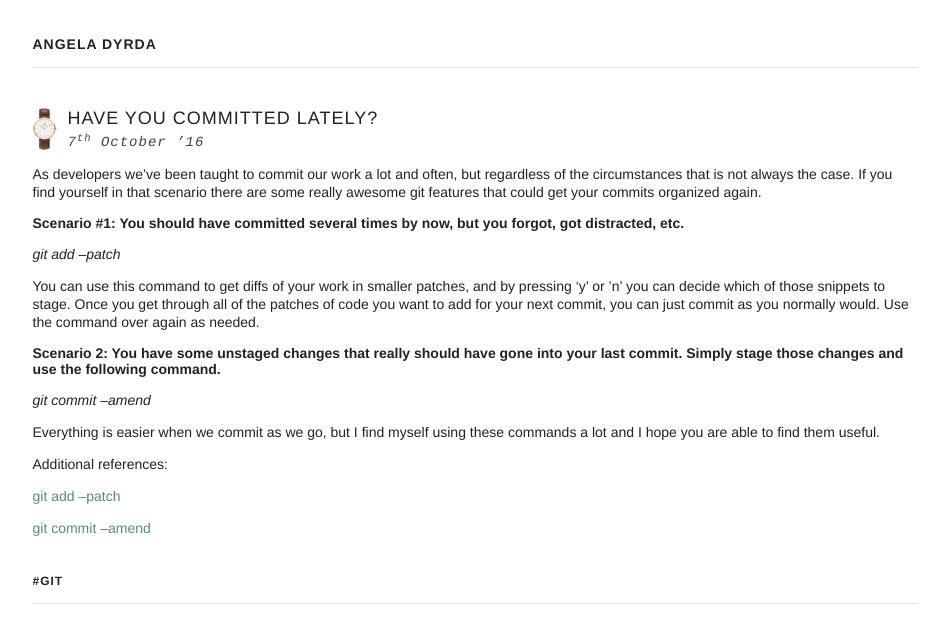
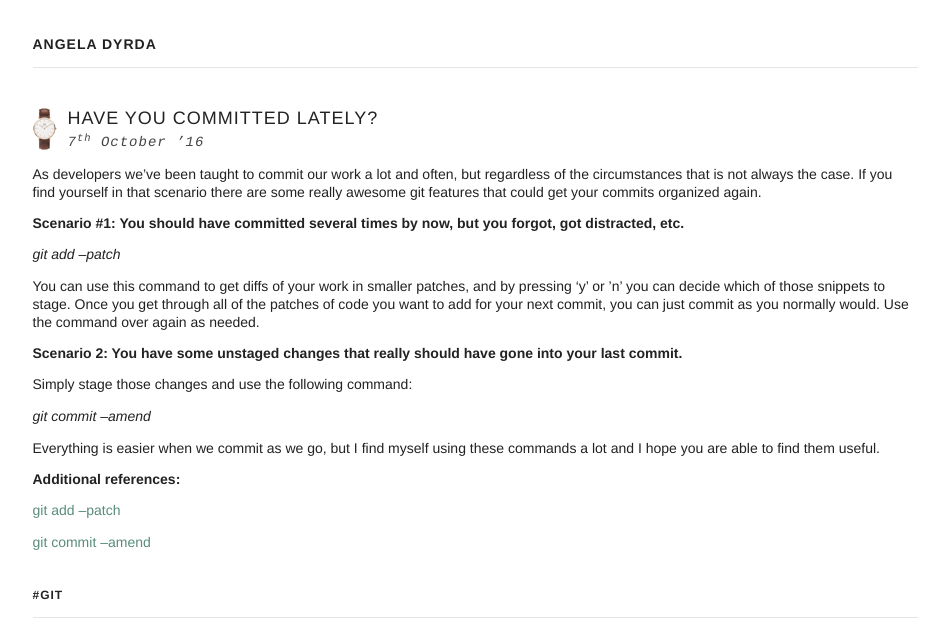
Before and after one commit to adyrda2/adyrda2.github.io, a Jekyll site: the page built from _posts/2016-10-07-have-you-committed-lately.markdown, in a window 1280 px wide, cut to the strip 14-658 px from the top of the page. Shown: the whole strip, without its empty margins (165-1114 px from the left). Built offline with Jekyll 4.4.1, drawn with Linux system fonts in a browser that asks for light colours.

```diff
--- a/_posts/2016-10-07-have-you-committed-lately.markdown
+++ b/_posts/2016-10-07-have-you-committed-lately.markdown
@@ -15,13 +15,18 @@ As developers we’ve been taught to commit our work a lot and often, but regard
 
 You can use this command to get diffs of your work in smaller patches, and by  pressing ‘y’ or ’n’ you can decide which of those snippets to stage. Once you get through all of the patches of code you want to add for your next commit, you can just commit as you normally would. Use the command over again as needed.
 
-#### Scenario 2: You have some unstaged changes that really should have gone into your last commit. Simply stage those changes and use the following command.
+#### Scenario 2: You have some unstaged changes that really should have gone into your last commit.
+
+Simply stage those changes and use the following command:
 
 *git commit --amend*
 
+
+
+
 Everything is easier when we commit as we go, but I find myself using these commands a lot and I hope you are able to find them useful.
 
-Additional references:
+#### Additional references:
 
 [git add --patch]("https://git-scm.com/docs/git-add")
 
```
